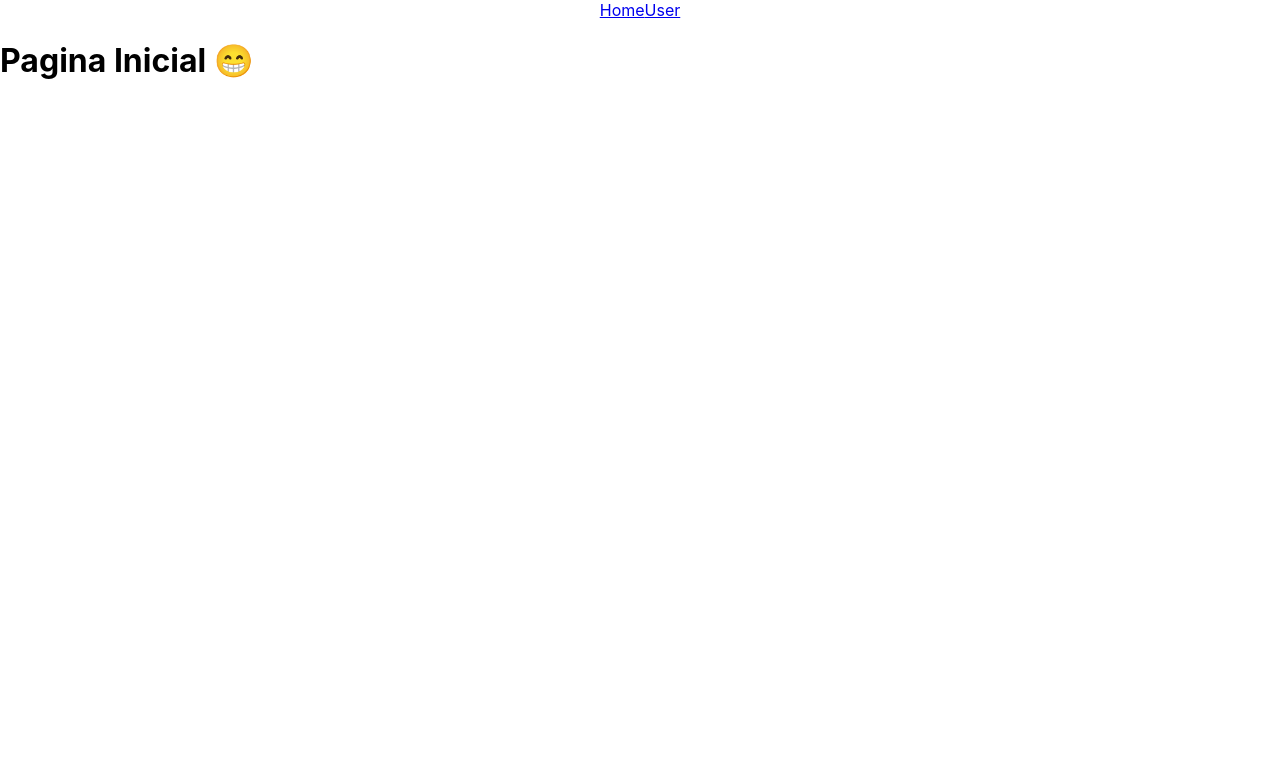
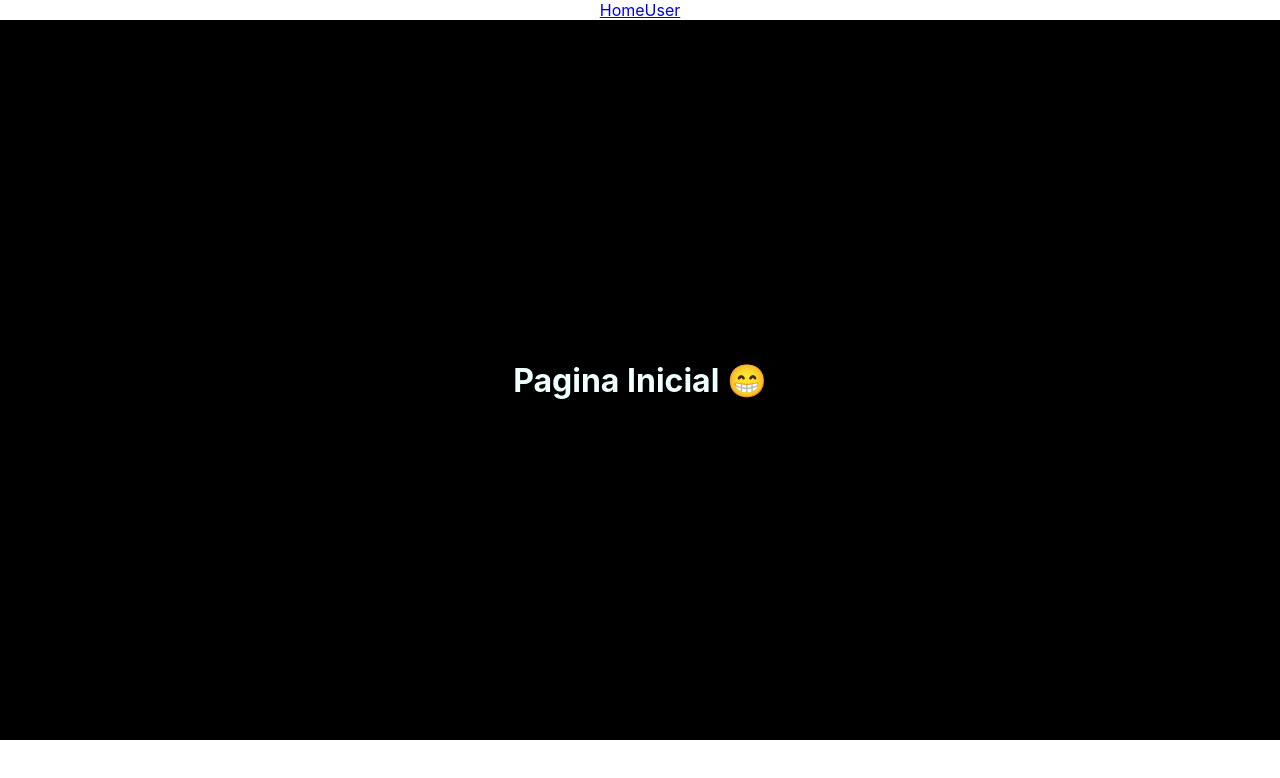
Before and after one commit to RAJ66/learningRedux, a React (Create React App) app: page / in a window 1280 px wide. Shown: the top 778 px of the page. Built offline with nearby package versions, Linux system fonts and the light colour scheme.

Commit message:
style dark home

```diff
--- a/src/pages/home/Home.js
+++ b/src/pages/home/Home.js
@@ -1,5 +1,5 @@
 import React from 'react';
-
+import './styles.css'
 
 
 
@@ -7,8 +7,8 @@ export default function Home() {
 
 
   return (
-    <div >
-     <h1>Pagina Inicial 😁</h1>
+    <div className='Home'>
+     <h1 className='Title'>Pagina Inicial 😁</h1>
     </div>
 
   )
--- /dev/null
+++ b/src/pages/home/styles.css
@@ -0,0 +1,10 @@
+.Home{
+  height: 720px;
+  display: flex;
+  justify-content: center;
+  align-items: center;
+  background-color: #000000
+}
+.Title{
+  color: azure;
+}
--- a/src/pages/user/User.js
+++ b/src/pages/user/User.js
@@ -1,4 +1,6 @@
 import React from 'react';
+import './styles.css'
+
 
 
 
```
Also changed, not shown: src/pages/user/styles.css (added).
